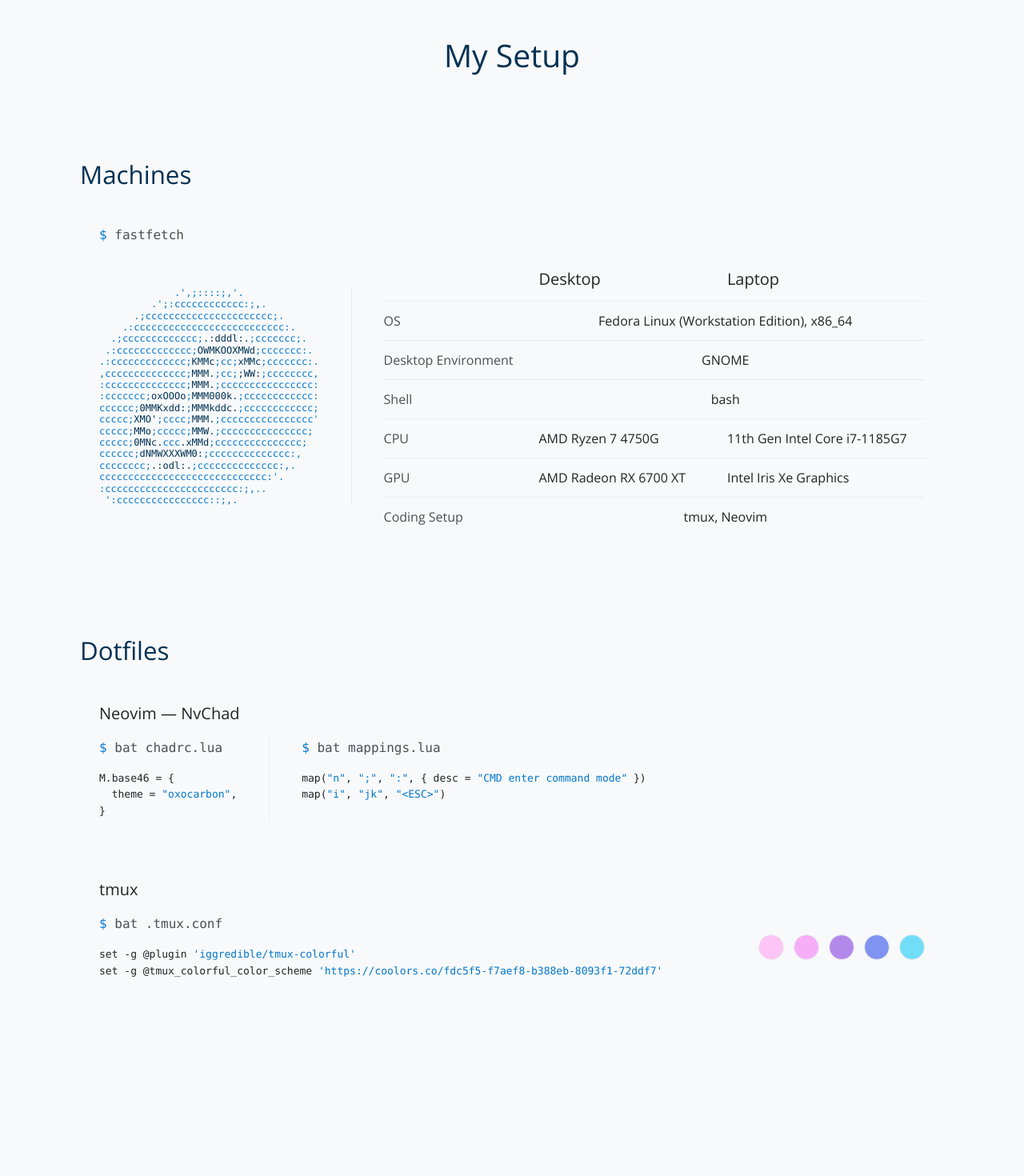
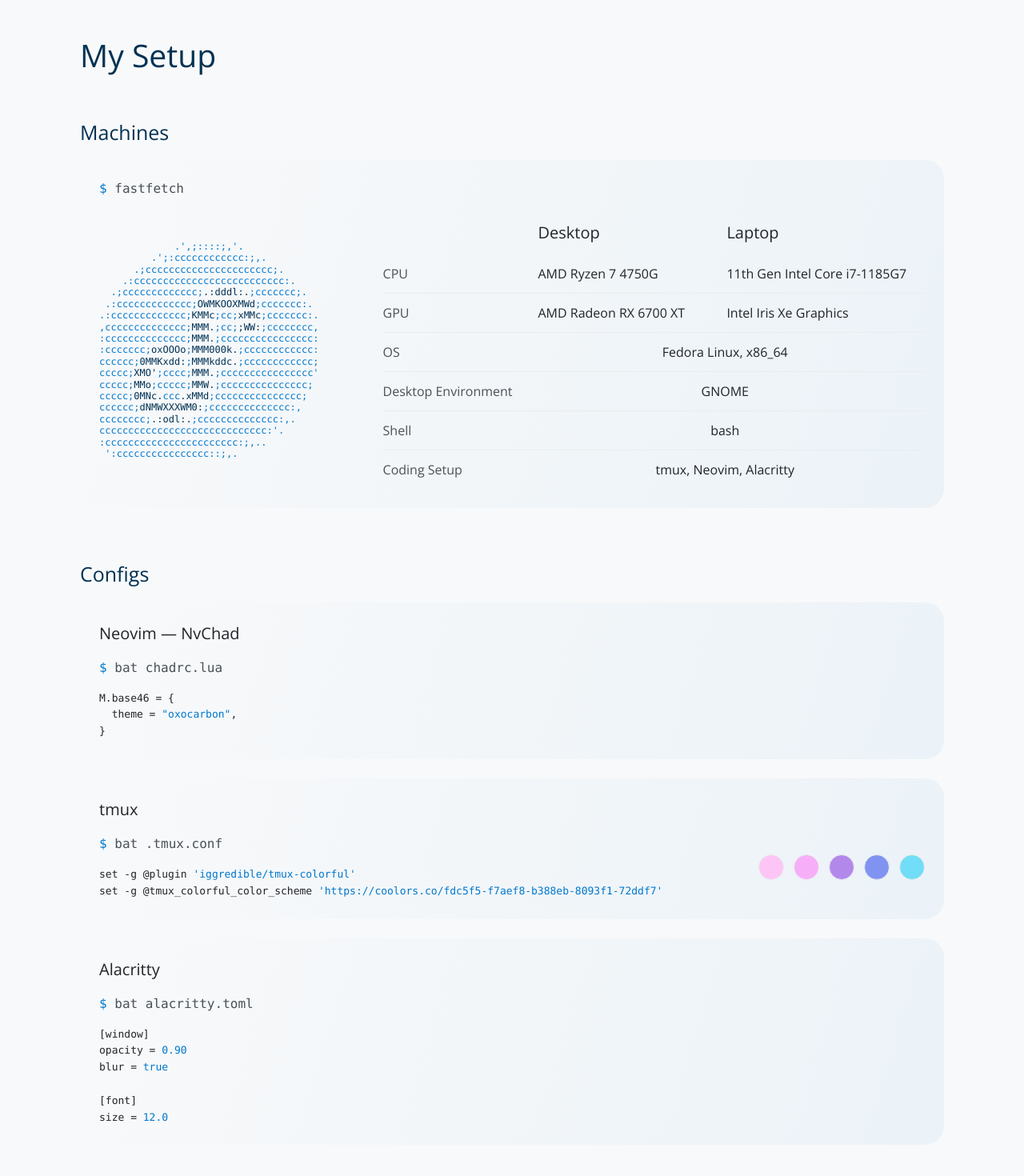
Before and after one commit to masayaShinoda/masaya-sveltekit-portfolio, a SvelteKit app: page /setup in a window 1280 px wide. Shown: the part 88-1558 px from the top of the page at 80% size. Built offline with nearby package versions, Linux system fonts and the light colour scheme; a web font is replaced by a local one.

Commit message:
add my setup page

```diff
--- a/src/routes/setup/+page.svelte
+++ b/src/routes/setup/+page.svelte
@@ -4,20 +4,21 @@
 	// When desktop and laptop share a value, the row renders as a single
 	// cell spanning both columns instead of repeating the value twice.
 	const specs: SpecRow[] = [
-		{
-			label: 'OS',
-			desktop: 'Fedora Linux (Workstation Edition), x86_64',
-			laptop: 'Fedora Linux (Workstation Edition), x86_64'
-		},
-		{ label: 'Desktop Environment', desktop: 'GNOME', laptop: 'GNOME' },
-		{ label: 'Shell', desktop: 'bash', laptop: 'bash' },
 		{ label: 'CPU', desktop: 'AMD Ryzen 7 4750G', laptop: '11th Gen Intel Core i7-1185G7' },
 		{
 			label: 'GPU',
 			desktop: 'AMD Radeon RX 6700 XT',
 			laptop: 'Intel Iris Xe Graphics'
 		},
-		{ label: 'Coding Setup', desktop: 'tmux, Neovim', laptop: 'tmux, Neovim' }
+		{
+			label: 'OS',
+			desktop: 'Fedora Linux, x86_64',
+			laptop: 'Fedora Linux, x86_64'
+		},
+		{ label: 'Desktop Environment', desktop: 'GNOME', laptop: 'GNOME' },
+		{ label: 'Shell', desktop: 'bash', laptop: 'bash' },
+
+		{ label: 'Coding Setup', desktop: 'tmux, Neovim, Alacritty', laptop: 'tmux, Neovim, Alacritty' }
 	];
 
 	type Segment = { t: string; c?: string };
@@ -112,34 +113,10 @@
 		[{ t: " ':cccccccccccccccc::;,.", c: c1 }]
 	];
 
-	// Real excerpts from ~/.config/nvim/lua/{chadrc,mappings}.lua and ~/.tmux.conf.
 	const chadrc_lua: Line[] = [
 		[{ t: 'M.base46 = {' }],
 		[{ t: '  theme = ' }, { t: '"oxocarbon"', c: str }, { t: ',' }],
 		[{ t: '}' }]
-	];
-
-	const mappings_lua: Line[] = [
-		[
-			{ t: 'map(' },
-			{ t: '"n"', c: str },
-			{ t: ', ' },
-			{ t: '";"', c: str },
-			{ t: ', ' },
-			{ t: '":"', c: str },
-			{ t: ', { desc = ' },
-			{ t: '"CMD enter command mode"', c: str },
-			{ t: ' })' }
-		],
-		[
-			{ t: 'map(' },
-			{ t: '"i"', c: str },
-			{ t: ', ' },
-			{ t: '"jk"', c: str },
-			{ t: ', ' },
-			{ t: '"<ESC>"', c: str },
-			{ t: ')' }
-		]
 	];
 
 	const tmux_conf: Line[] = [
@@ -151,6 +128,15 @@
 	];
 
 	const tmux_swatches = ['#fdc5f5', '#f7aef8', '#b388eb', '#8093f1', '#72ddf7'];
+
+	const alacritty_toml: Line[] = [
+		[{ t: '[window]' }],
+		[{ t: 'opacity = ' }, { t: '0.90', c: str }],
+		[{ t: 'blur = ' }, { t: 'true', c: str }],
+		[{ t: '' }],
+		[{ t: '[font]' }],
+		[{ t: 'size = ' }, { t: '12.0', c: str }]
+	];
 </script>
 
 {#snippet codeBlock(
@@ -167,24 +153,24 @@
 
 <svelte:head>
 	<title>My Setup | Masaya Shida</title>
-	<meta name="description" content="Masaya Shida's desktop and terminal setup." />
+	<meta name="description" content="My computer and terminal setup." />
 </svelte:head>
 
-<header class="mb-12 flex flex-col items-start px-4 md:mb-24 md:items-center">
-	<h1 class="text-scale-3 text-primary dark:text-secondary-shade-b md:text-scale-4 md:text-center">
-		My Setup
-	</h1>
+<header
+	class="max-w-content-max px-horizontal mx-auto mb-8 flex w-full flex-col items-start px-4 md:mb-12"
+>
+	<h1 class="text-scale-3 text-primary dark:text-secondary-shade-b md:text-scale-4">My Setup</h1>
 </header>
 
-<section class="max-w-content-max px-horizontal mx-auto mb-16 w-full md:mb-24">
-	<h2 class="text-scale-2 text-primary dark:text-secondary-shade-b md:text-scale-3 mb-4">
+<section class="max-w-content-max px-horizontal mx-auto mb-16 w-full md:mb-16">
+	<h2 class="text-scale-2 text-primary dark:text-secondary-shade-b md:text-scale-2 mb-4">
 		Machines
 	</h2>
-	<div class="bg-grey-1 w-full rounded-3xl p-6">
+	<div class="bg-grey-1 bg-gradient-card w-full rounded-3xl p-6">
 		{@render prompt('fastfetch')}
 		<div class="flex w-full flex-col items-center gap-6 lg:flex-row lg:items-center lg:gap-10">
 			<div
-				class="border-grey-2 flex w-full justify-center border-b pb-6 lg:w-auto lg:justify-start lg:border-r lg:border-b-0 lg:pr-10 lg:pb-0"
+				class="border-grey-2 flex w-full justify-center pb-6 lg:w-auto lg:justify-start lg:pr-10 lg:pb-0"
 			>
 				<pre class="font-mono text-[10px] leading-[1.2] sm:text-[12px]">{@render codeBlock(
 						fedora_ascii
@@ -229,7 +215,7 @@
 				<div class="hidden w-full overflow-x-auto md:block">
 					<table class="w-full border-collapse">
 						<thead>
-							<tr class="border-grey-2 border-b">
+							<tr>
 								<th class="w-0"></th>
 								<th
 									scope="col"
@@ -272,17 +258,15 @@
 	</div>
 </section>
 
-<section class="max-w-content-max px-horizontal mx-auto mb-16 w-full md:mb-24">
-	<h2 class="text-scale-2 text-primary dark:text-secondary-shade-b md:text-scale-3 mb-4">
-		Dotfiles
+<section class="max-w-content-max px-horizontal mx-auto mb-16 w-full md:mb-16">
+	<h2 class="text-scale-2 text-primary dark:text-secondary-shade-b md:text-scale-2 mb-4">
+		Configs
 	</h2>
 	<div class="flex w-full flex-col gap-6">
-		<div class="bg-grey-1 w-full rounded-3xl p-6">
+		<div class="bg-grey-1 bg-gradient-card w-full rounded-3xl p-6">
 			<h3 class="text-scale-0 text-grey-6 sm:text-scale-1 mb-4">Neovim — NvChad</h3>
 			<div class="flex flex-col gap-6 md:flex-row md:gap-10">
-				<div
-					class="border-grey-2 w-full border-b pb-6 md:w-auto md:border-r md:border-b-0 md:pr-10 md:pb-0"
-				>
+				<div class="border-grey-2 w-full pb-6 md:w-auto md:pr-10 md:pb-0">
 					{@render prompt('bat chadrc.lua')}
 					<div class="overflow-x-auto">
 						<pre class="font-mono text-[11px] leading-[1.6] sm:text-[13px]">{@render codeBlock(
@@ -290,17 +274,9 @@
 							)}</pre>
 					</div>
 				</div>
-				<div class="w-full">
-					{@render prompt('bat mappings.lua')}
-					<div class="overflow-x-auto">
-						<pre class="font-mono text-[11px] leading-[1.6] sm:text-[13px]">{@render codeBlock(
-								mappings_lua
-							)}</pre>
-					</div>
-				</div>
 			</div>
 		</div>
-		<div class="bg-grey-1 w-full rounded-3xl p-6">
+		<div class="bg-grey-1 bg-gradient-card w-full rounded-3xl p-6">
 			<h3 class="text-scale-0 text-grey-6 sm:text-scale-1 mb-4">tmux</h3>
 			<div class="flex flex-col gap-6 md:flex-row md:items-center md:justify-between">
 				<div>
@@ -319,5 +295,18 @@
 				</div>
 			</div>
 		</div>
+		<div class="bg-grey-1 bg-gradient-card w-full rounded-3xl p-6">
+			<h3 class="text-scale-0 text-grey-6 sm:text-scale-1 mb-4">Alacritty</h3>
+			<div class="flex flex-col gap-6 md:flex-row md:gap-10">
+				<div class="border-grey-2 w-full pb-6 md:w-auto md:pr-10 md:pb-0">
+					{@render prompt('bat alacritty.toml')}
+					<div class="overflow-x-auto">
+						<pre class="font-mono text-[11px] leading-[1.6] sm:text-[13px]">{@render codeBlock(
+								alacritty_toml
+							)}</pre>
+					</div>
+				</div>
+			</div>
+		</div>
 	</div>
 </section>
```
